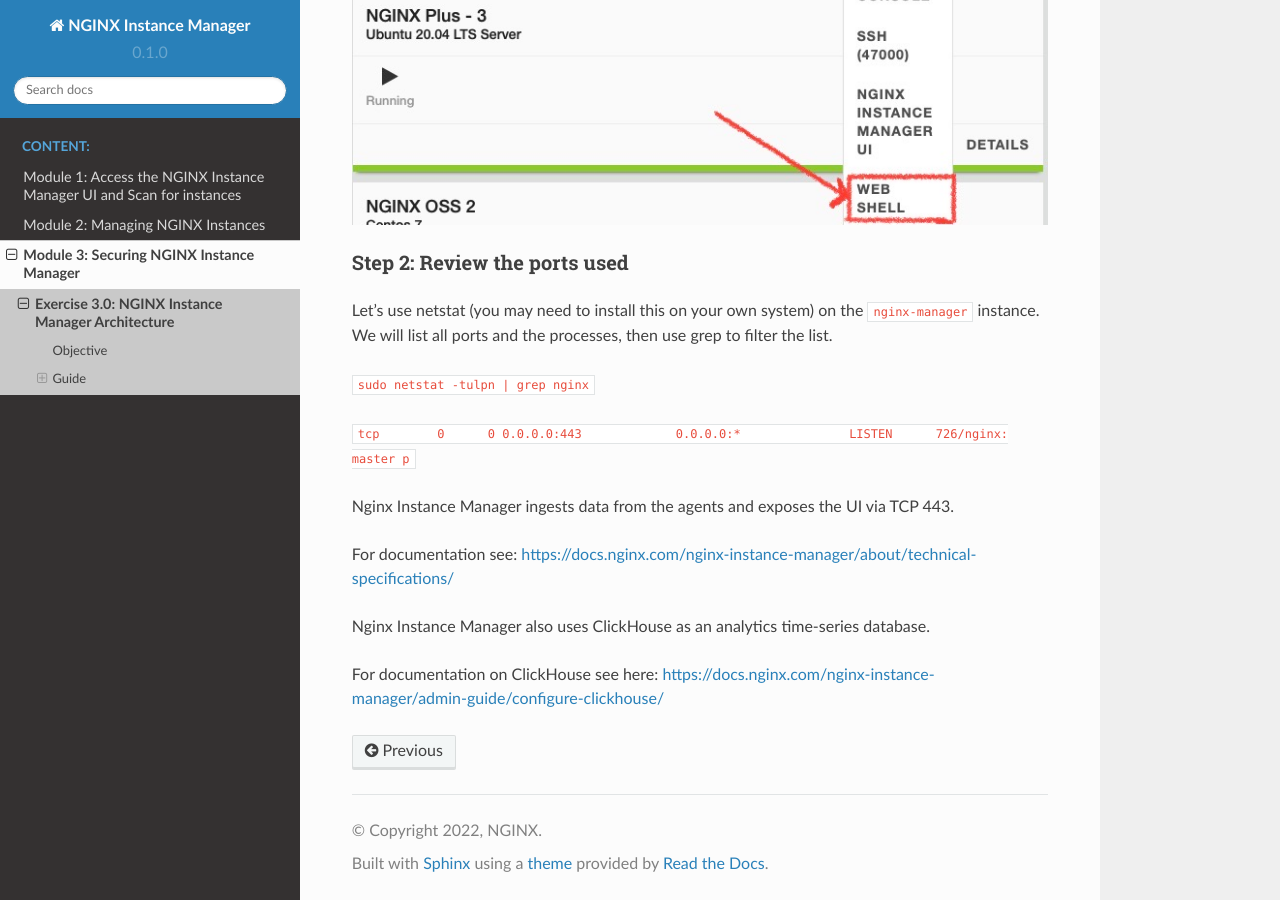
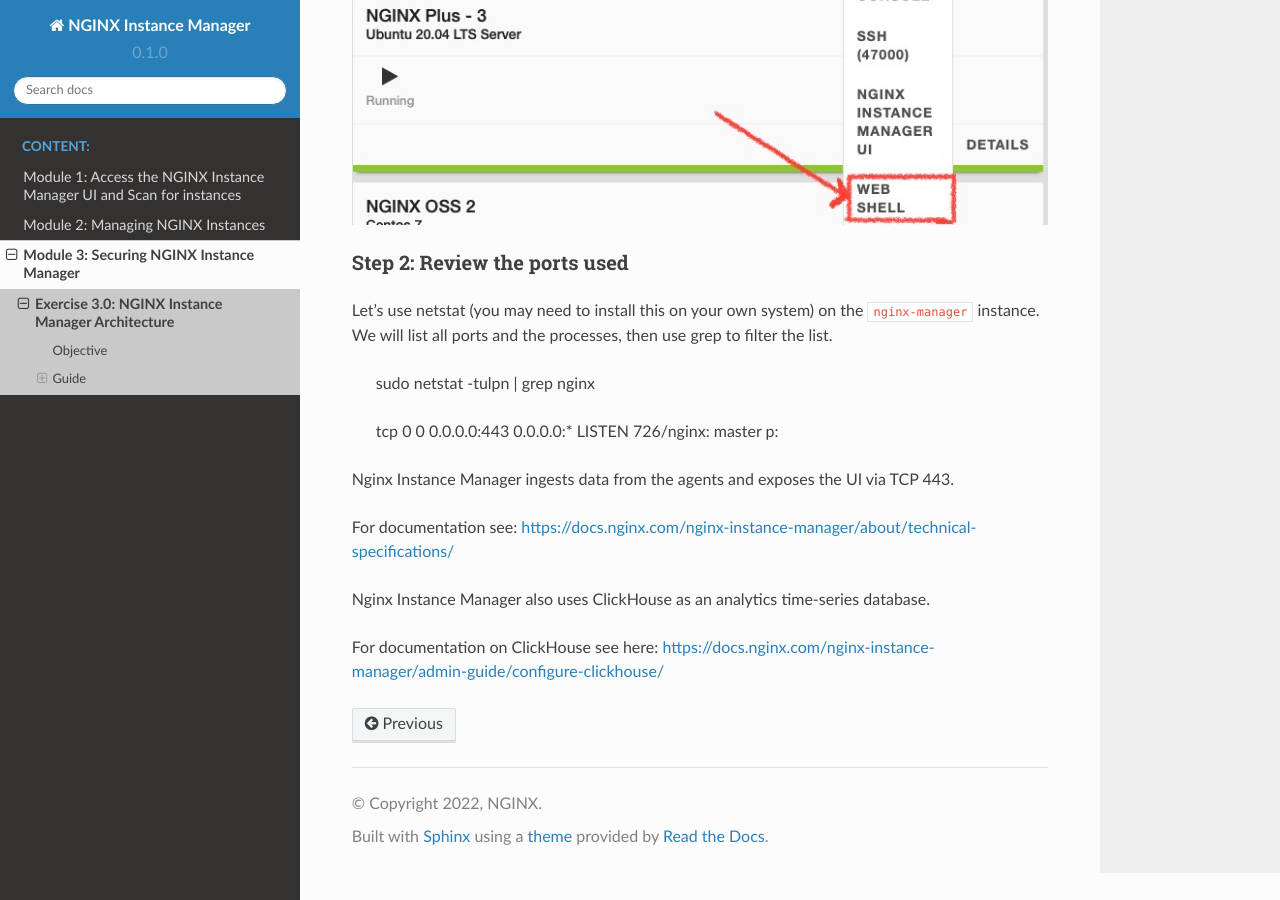
Before and after one commit to GBond/nginx-instance-manager-lab, a Sphinx documentation site: the page built from docs/source/module3/3.0-architecture.rst, in a window 1280 px wide and 900 px high, scrolled down 2618 px. Built offline with Sphinx 7.4.7 and the Read the Docs theme 2.0.0, drawn with Linux system fonts in a browser that asks for light colours; pages that are not in the unit, such as notebooks, are missing from menus.

```diff
--- a/docs/source/module3/3.0-architecture.rst
+++ b/docs/source/module3/3.0-architecture.rst
@@ -44,9 +44,9 @@ Step 2: Review the ports used
 Let's use netstat (you may need to install this on your own system) on the ``nginx-manager``
 instance.  We will list all ports and the processes, then use grep to filter the list.
 
-``sudo netstat -tulpn | grep nginx``
+  sudo netstat -tulpn | grep nginx
 
-``tcp        0      0 0.0.0.0:443             0.0.0.0:*               LISTEN      726/nginx: master p``
+  tcp        0      0 0.0.0.0:443             0.0.0.0:*               LISTEN      726/nginx: master p::
 
 Nginx Instance Manager ingests data from the agents and exposes the UI via TCP 443.
 
```
